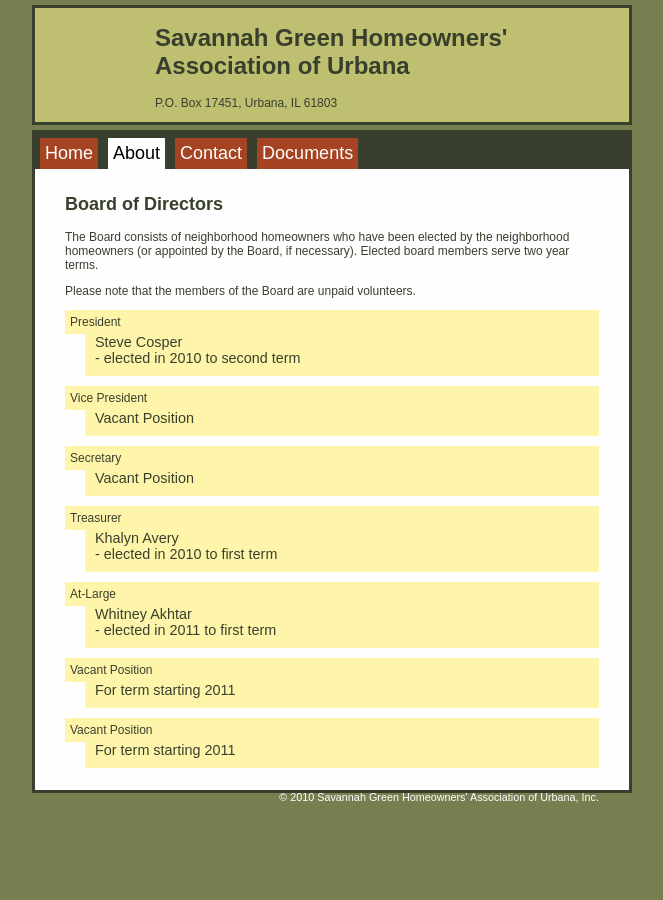
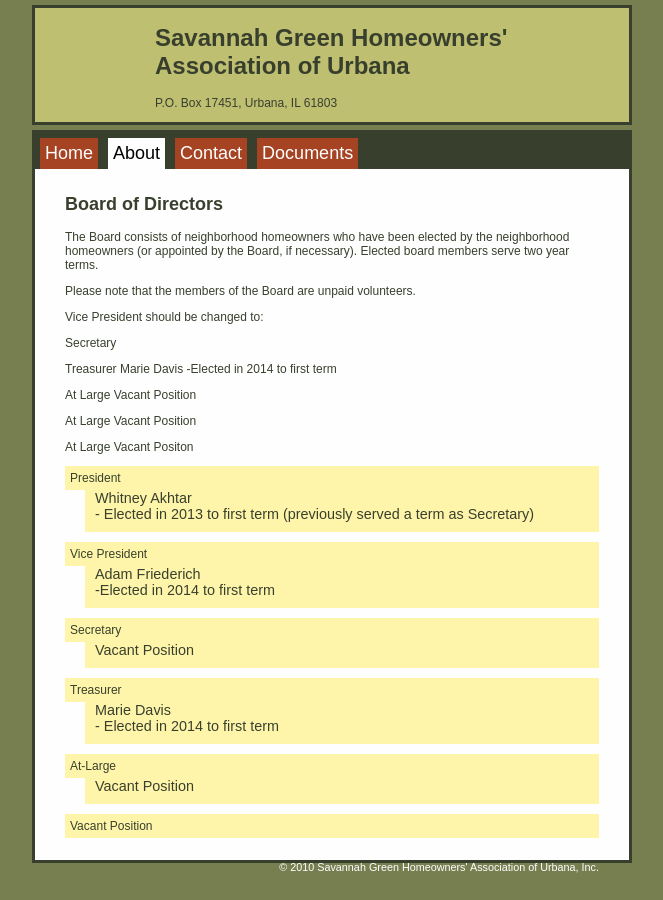
Before and after one commit to edthedev/savannahgreenurbana, a Jekyll site: the page built from about.md, in a window 1280 px wide. Shown: the whole page, without its empty margins (308-971 px from the left). Built offline with Jekyll 4.4.1, drawn with Linux system fonts in a browser that asks for light colours.

Commit message:
Updates per email from Whitney on Aug. 5, 2014

```diff
--- a/about.md
+++ b/about.md
@@ -15,20 +15,42 @@ layout: default
 <p>
   Please note that the members of the Board are unpaid volunteers.
 </p>
+
+
+Vice President should be changed to:
+
+Secretary
+
+Treasurer
+Marie Davis
+-Elected in 2014 to first term
+
+At Large
+Vacant Position
+
+At Large
+Vacant Position
+
+At Large
+Vacant Positon
+
+
 <dl>
   <dt>
     President
   </dt>
   <dd>
-    Steve Cosper
+	Whitney Akhtar
     <br />
-    - elected in 2010 to second term
+	- Elected in 2013 to first term (previously served a term as Secretary)
   </dd>
   <dt>
     Vice President
   </dt>
   <dd>
-    Vacant Position
+	Adam Friederich
+    <br />
+	-Elected in 2014 to first term
   </dd>
   <dt>
     Secretary
@@ -40,28 +62,17 @@ layout: default
     Treasurer
   </dt>
   <dd>
-    Khalyn Avery
+	Marie Davis
     <br />
-    - elected in 2010 to first term
+	- Elected in 2014 to first term
   </dd>
   <dt>
     At-Large
   </dt>
   <dd>
-    Whitney Akhtar
-    <br />
-    - elected in 2011 to first term
+    Vacant Position
   </dd>
   <dt>
     Vacant Position
   </dt>
-  <dd>
-    For term starting 2011
-  </dd>
-  <dt>
-    Vacant Position
-  </dt>
-  <dd>
-    For term starting 2011
-  </dd>
 </dl>
```
